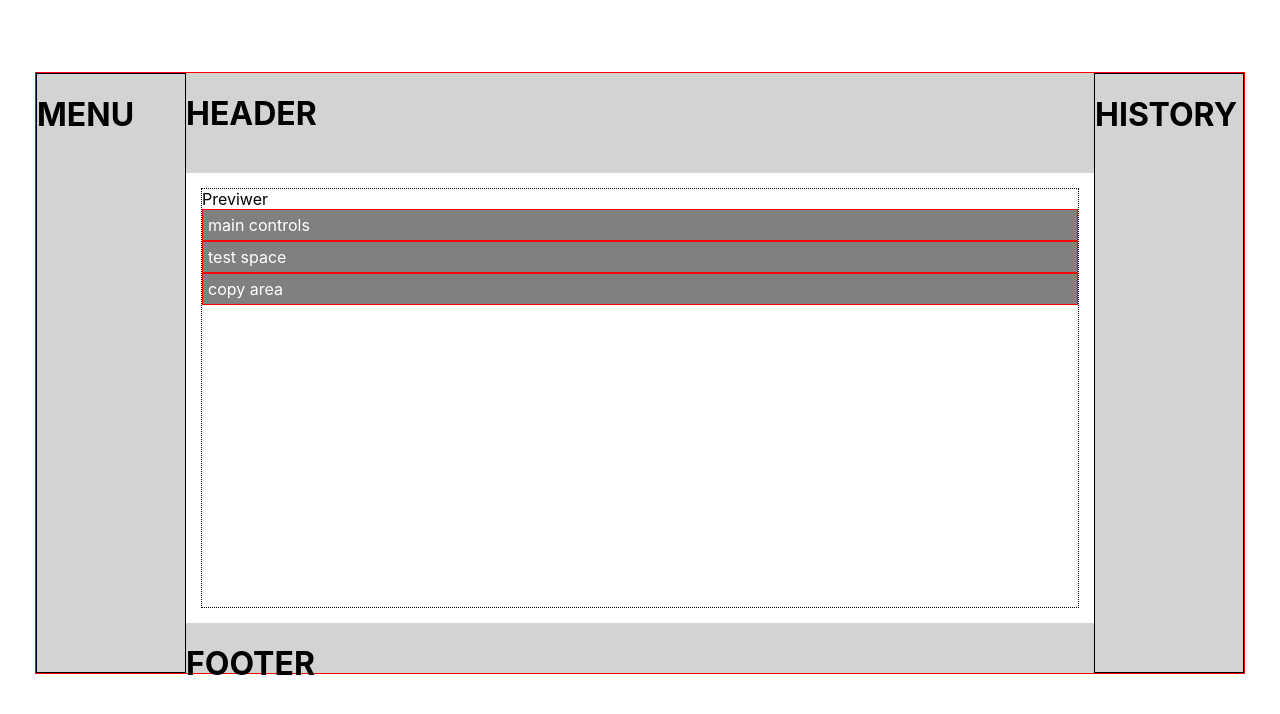
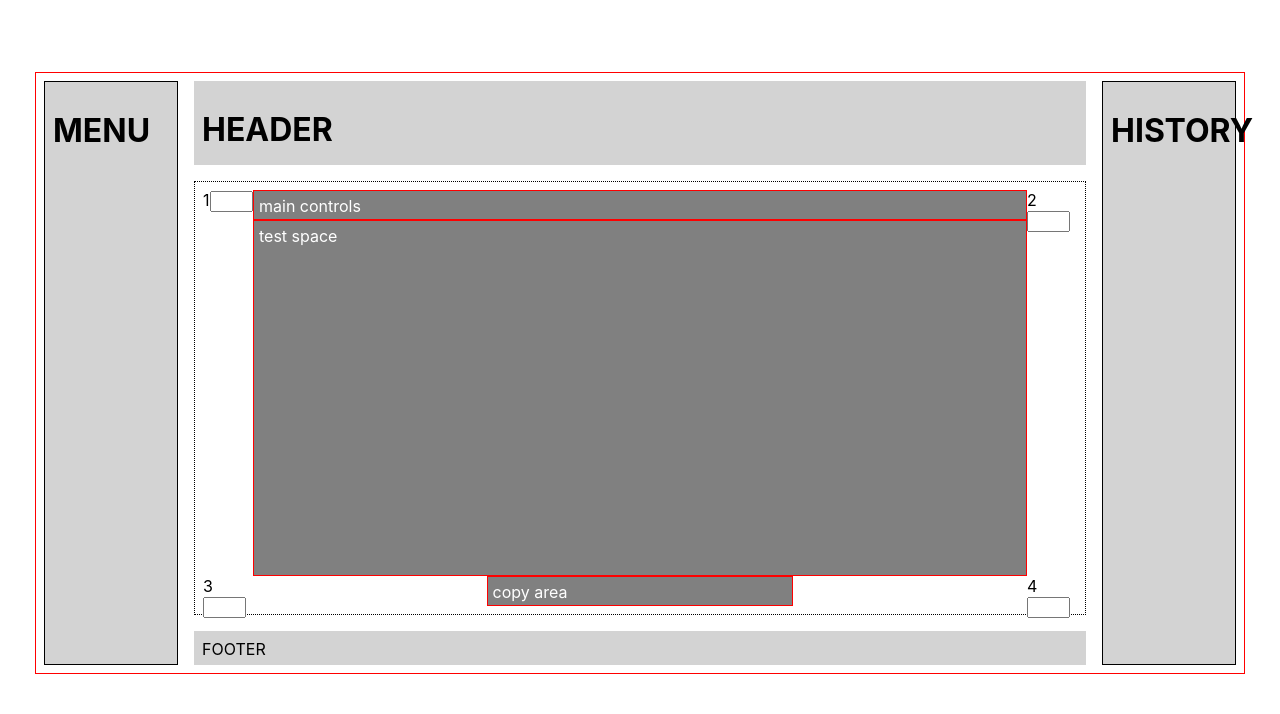
Before and after one commit to DaniloVieira/SillyProjects, a React (Create React App) app in the folder border-radius-previwer/: page / in a window 1280 px wide. Shown: the top 714 px of the page. Built offline with nearby package versions, Linux system fonts and the light colour scheme.

Commit message:
working on previwer layout

```diff
--- a/border-radius-previwer/src/components/footer/Footer.js
+++ b/border-radius-previwer/src/components/footer/Footer.js
@@ -4,7 +4,7 @@ import classes from './Footer.module.css';
 const footer = (props) => {
     return(
         <div className={classes.Footer}>
-            <h1>FOOTER</h1>
+            FOOTER
         </div>
     );
 }
--- a/border-radius-previwer/src/components/footer/Footer.module.css
+++ b/border-radius-previwer/src/components/footer/Footer.module.css
@@ -1,3 +1,5 @@
 .Footer{
     background-color: lightgray;
+
+
 }
--- a/border-radius-previwer/src/containers/Previwer.js
+++ b/border-radius-previwer/src/containers/Previwer.js
@@ -10,10 +10,14 @@ class Previwer extends Component {
     render(){
         return (
             <div className={classes.Previwer}>
-                Previwer
-                <div className={classes.Border}>main controls</div>
-                <div className={classes.Border}>test space</div>
-                <div className={classes.Border}>copy area</div>
+                <div style={{'grid-area': 'input1'}}>1<input type='number' style={{width : '35px', border: 'blue 1px doted'}}/></div>
+                <div style={{'grid-area': 'input2'}}>2<input type='number' style={{width : '35px', border: 'blue 1px doted'}}/></div>
+                <div style={{'grid-area': 'input3'}}>3<input type='number' style={{width : '35px', border: 'blue 1px doted'}}/></div>
+                <div style={{'grid-area': 'input4'}}>4<input type='number' style={{width : '35px', border: 'blue 1px doted'}}/></div>
+
+                <div className={classes.Border} style={{ 'grid-area': 'control'}}>main controls</div>
+                <div className={classes.Border} style={{ 'grid-area': 'test-space'}}>test space</div>
+                <div className={classes.Border} style={{ 'grid-area': 'copy-area'}}>copy area</div>
             </div>
 
         );
--- a/border-radius-previwer/src/containers/Previwer.module.css
+++ b/border-radius-previwer/src/containers/Previwer.module.css
@@ -11,13 +11,21 @@
 
     grid-area: previwer;
 
+    display: grid;
+    grid-template-columns: 50px repeat(3, auto) 50px;
+    grid-template-rows: 30px  auto 30px;
+    grid-template-areas:
+        "input1 control control control input2"
+        ". test-space test-space test-space ."
+        "input3 . copy-area . input4"
+
 }
 
-.Previwer div{
+/* .Previwer div{
 
     display: flex;
 
     flex-direction: column;
 
 
-}
+}  */
--- a/border-radius-previwer/src/hoc/layout/Layout.module.css
+++ b/border-radius-previwer/src/hoc/layout/Layout.module.css
@@ -13,3 +13,8 @@
         "menu previwer history"
         "menu footer history"
 }
+
+.Content > div{
+    margin: 8px;
+    padding: 8px;
+}
```
Also changed, not shown: border-radius-previwer/src/components/mainControls/MainControls.js (added), border-radius-previwer/src/components/mainControls/MainControls.module.css (added).
